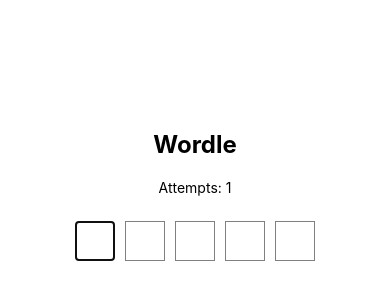
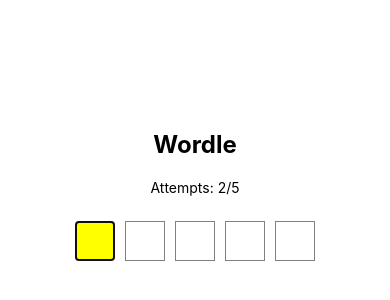
Before and after one commit to triciasawyer/Wordle, a React Native app: screen / in a window 390 px wide. Shown: the part 224-524 px from the top of the page. Built offline with nearby package versions, Linux system fonts and the light colour scheme.

Commit message:
attempt to get only 5 guess with a 5x5 grid

```diff
--- a/src/components/inputGrid.js
+++ b/src/components/inputGrid.js
@@ -1,11 +1,14 @@
 import React, { useState, useRef } from 'react';
 import { View, TextInput, StyleSheet } from 'react-native';
 
-const InputGrid = ({ size, feedback, onChange }) => {
+const InputGrid = ({ size, feedback, onChange, disabled }) => {
   const [inputs, setInputs] = useState(Array(size).fill(''));
   const inputRefs = Array.from({ length: size }, () => useRef());
 
   const handleInputChange = (index, value) => {
+    if (disabled) {
+        return;
+    }
     const newInputs = [...inputs];
     newInputs[index] = value;
     setInputs(newInputs);
@@ -32,6 +35,7 @@
           ref={inputRefs[index]}
           // Focuses on the first input
           autoFocus={index === 0}
+          editable={!disabled}
         />
       ))}
     </View>
--- a/src/components/wordle.js
+++ b/src/components/wordle.js
@@ -7,6 +7,8 @@
     const [guess, setGuess] = useState('');
     const [attempts, setAttempts] = useState(0);
     const [feedback, setFeedback] = useState([]);
+    const [completed, setCompleted] = useState(false);
+    const maxAttempts = 5;
 
     useEffect(() => {
         generateTargetWord();
@@ -15,16 +17,27 @@
     useEffect(() => {
         if (guess.length === targetWord.length) {
             if (guess.toUpperCase() === targetWord) {
-                setFeedback(guess.split('').map((letter, index) => ({ letter, correct: true })));
-                setAttempts(attempts + 1);
-                generateTargetWord();
+                setFeedback((prevFeedback) => [
+                    ...prevFeedback,
+                    guess.split('').map((letter, index) => ({ letter, correct: true })),
+                ]);
                 setGuess('');
+
+                if (attempts === maxAttempts - 1) {
+                    setCompleted(true);
+                } else {
+                    setAttempts(attempts + 1);
+                }
             } else {
                 const newFeedback = guess.split('').map((letter, index) => ({
                     letter,
                     correct: targetWord.toUpperCase().includes(letter) && guess[index].toUpperCase() !== targetWord[index],
                 }));
-                setFeedback(newFeedback);
+                setFeedback((prevFeedback) => [...prevFeedback, newFeedback]);
+
+                if (attempts === maxAttempts - 1) {
+                    setCompleted(true);
+                }
             }
         }
     }, [guess]);
@@ -34,15 +47,24 @@
 
         const randomWord = Math.floor(Math.random() * words.length);
         setTargetWord(words[randomWord]);
+        setGuess('');
+        setFeedback([]);
+        setCompleted(false);
+        setAttempts(0);
     };
 
     return (
         <View style={styles.container}>
             <Text style={styles.title}>Wordle</Text>
-            <Text>Attempts: {attempts}</Text>
+            <Text>Attempts: {attempts + 1}/{maxAttempts}</Text>
             <View style={styles.inputContainer}>
-                <InputGrid size={5} feedback={feedback} onChange={(text) => setGuess(text)} />
+                <InputGrid size={5} feedback={feedback} onChange={(text) => setGuess(text)} disabled={completed} />
             </View>
+            {completed && (
+                <View style={styles.buttonContainer}>
+                    <Button title="Retry" onPress={generateTargetWord} />
+                </View>
+            )}
         </View>
     );
 };
```
